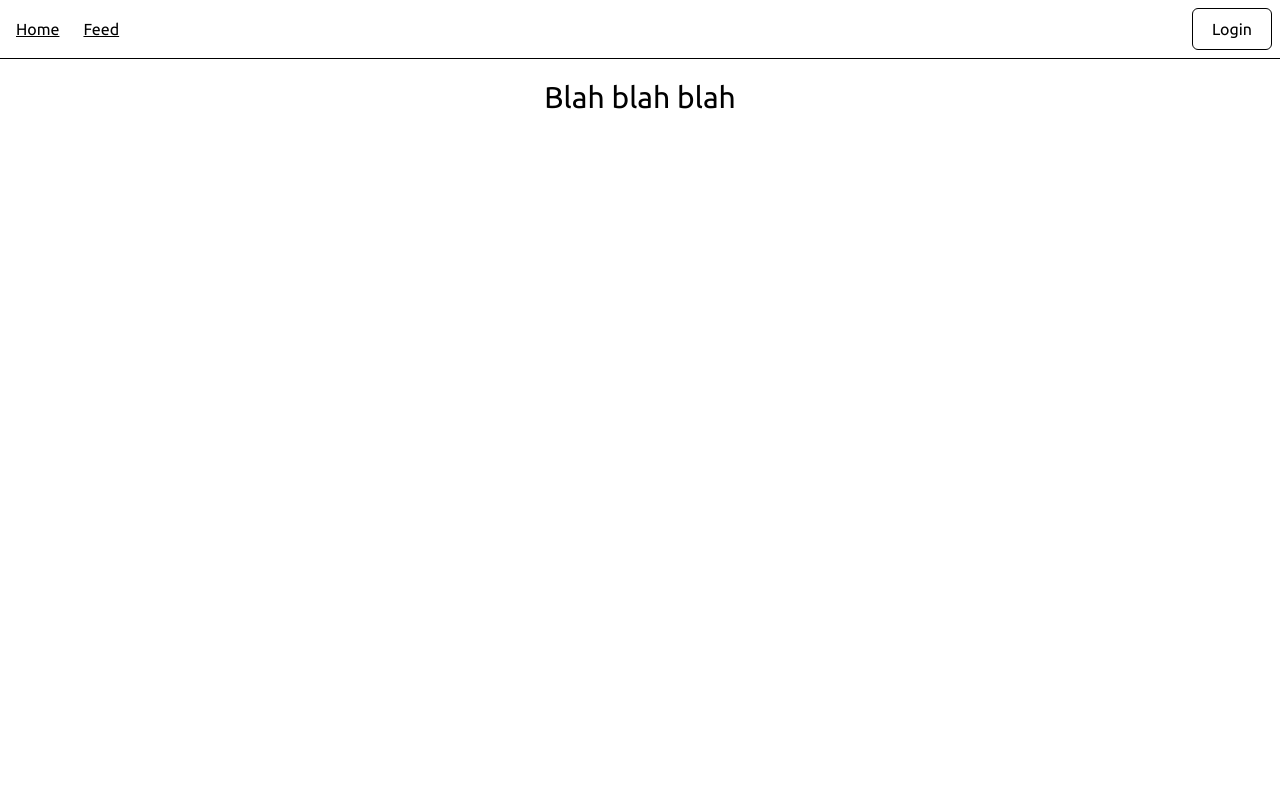
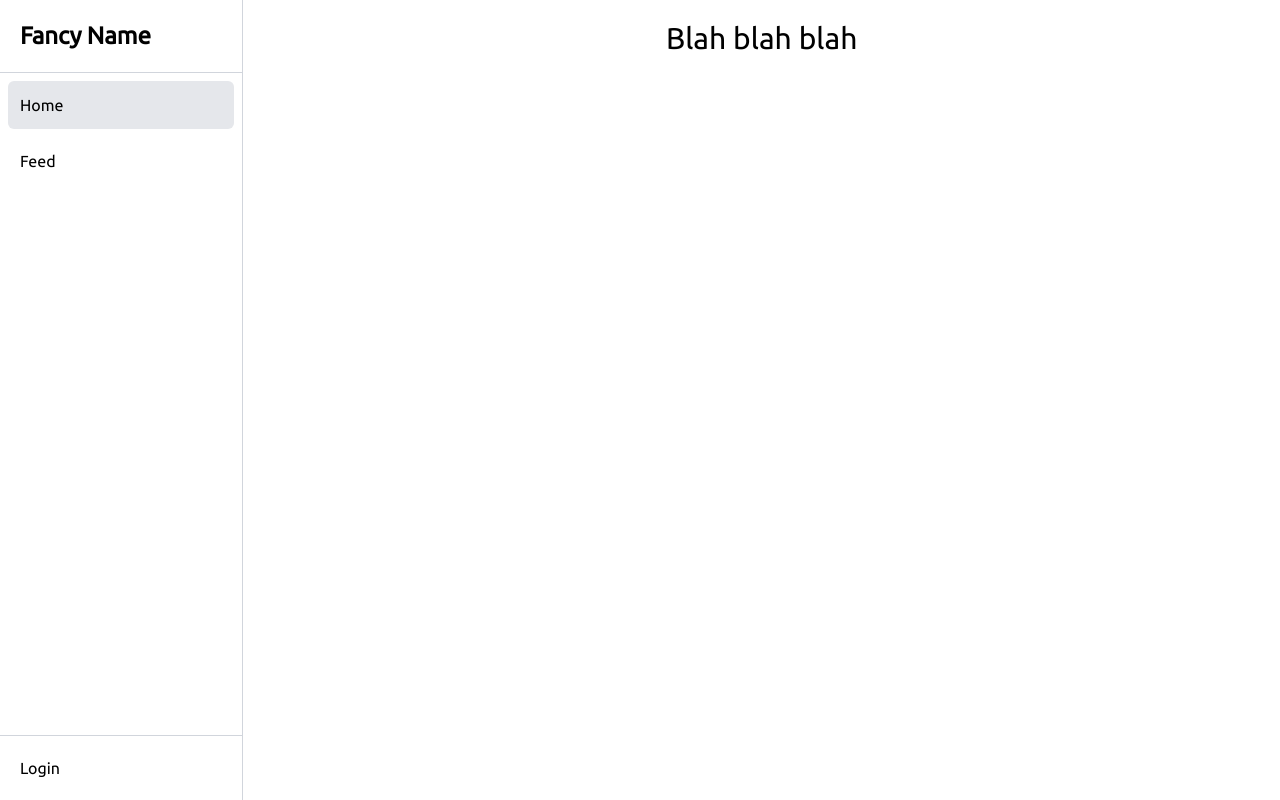
Before and after one commit to HamsterBigTech/kakayato-gloopost, a SvelteKit app: page / in a window 1280 px wide. Built offline with nearby package versions, Linux system fonts and the light colour scheme; no server answers.

Commit message:
feat: rewamped visuals

```diff
--- a/src/lib/components/button.svelte
+++ /dev/null
@@ -1,19 +0,0 @@
-<script lang="ts">
-	import type { Snippet } from 'svelte';
-
-	type Props = {
-		onClick: () => unknown;
-		children: Snippet;
-		classes?: string;
-	};
-
-	const { children, classes = '', onClick }: Props = $props();
-</script>
-
-<button
-	class={'transition border-1 text-center border-black hover:bg-gray-300 active:bg-gray-400 p-2 rounded-md ' +
-		classes}
-	onclick={onClick}
->
-	{@render children()}
-</button>
--- a/src/lib/components/link.svelte
+++ /dev/null
@@ -1,9 +0,0 @@
-<script lang="ts">
-	import type { Snippet } from 'svelte';
-
-	const { href, children }: { href: string; children: Snippet } = $props();
-</script>
-
-<a class="underline p-2" {href}>
-	{@render children()}
-</a>
--- a/src/routes/+layout.svelte
+++ b/src/routes/+layout.svelte
@@ -3,11 +3,10 @@
 	import { onMount } from 'svelte';
 	import type { SupabaseClient, Session } from '@supabase/supabase-js';
 	import { goto } from '$app/navigation';
-	import Button from '$lib/components/button.svelte';
 	import { defaultClient, supabaseCtx } from '$lib/service/supabase';
 	import { sessionCtx } from '$lib/service/session';
 	import { bookCtx, BookService } from '$lib/service/book';
-	import Link from '$lib/components/link.svelte';
+	import { page } from '$app/state';
 
 	let { children } = $props();
 
@@ -20,6 +19,8 @@
 	const books = $state<BookService>(new BookService(supabase));
 	bookCtx.set(books);
 
+	const path = $derived(page.url.pathname);
+
 	onMount(() => {
 		supabase.auth.onAuthStateChange((_, s) => {
 			session.session = s;
@@ -27,17 +28,39 @@
 	});
 </script>
 
-<nav class="border-b-1 border-black m-0 p-2 flex justify-between items-center">
-	<div class="flex gap-2">
-		<Link href="/">Home</Link>
-		<Link href="/feed">Feed</Link>
+<div class="flex flex-row h-100vh">
+	<nav class="w-75 h-screen m-0 flex flex-col border-r-1 border-gray-300">
+		<div class="p-2 border-b-1 border-gray-300">
+			<h1 class="font-bold text-2xl p-3">Fancy Name</h1>
 		</div>
 
+		<div class="p-2 flex flex-col gap-2">
+			<a
+				class={`transition p-3 rounded-md ${path === '/' ? 'bg-gray-200' : 'hover:bg-gray-200'}`}
+				href="/">Home</a
+			>
+			<a
+				class={`transition p-3 rounded-md ${path === '/feed' ? 'bg-gray-200' : 'hover:bg-gray-200'}`}
+				href="/feed">Feed</a
+			>
+		</div>
+
+		<div class="mt-auto w-full border-t-1 border-gray-300 p-2">
 			{#if session.session === null}
-		<Button classes="w-20" onClick={() => goto('/login')}>Login</Button>
+				<button
+					class="transition p-3 rounded-md hover:bg-gray-200 active:bg-gray-300 w-full text-left"
+					onclick={() => goto('/login')}>Login</button
+				>
 			{:else}
-		<Button classes="w-20" onClick={() => supabase.auth.signOut()}>Logout</Button>
+				<button
+					class="transition p-3 rounded-md hover:bg-gray-200 active:bg-gray-300 w-full text-left"
+					onclick={() => supabase.auth.signOut()}>Logout</button
+				>
 			{/if}
+		</div>
 	</nav>
 
+	<div class="w-full">
 		{@render children()}
+	</div>
+</div>
--- a/src/routes/feed/+page.svelte
+++ b/src/routes/feed/+page.svelte
@@ -3,7 +3,6 @@
 	import { onMount } from 'svelte';
 	import { type Book, bookCtx } from '$lib/service/book';
 	import { sessionCtx } from '$lib/service/session';
-	import Button from '$lib/components/button.svelte';
 
 	const books = bookCtx.get();
 	const session = sessionCtx.get();
@@ -21,39 +20,44 @@
 	});
 </script>
 
-<div class="mt-5">
+<div class="flex flex-col">
+	<h1 class="mt-8 text-3xl text-center">Dicsover Your Next Read</h1>
+
+	<div class="mt-8 flex flex-col items-center">
 		{#await selectedBook}
 			<h1 class="text-center text-3xl">Loading...</h1>
 		{:then book}
 			<div class="flex justify-center">
-			<div class="w-150 p-2 border-black border-1 rounded-md flex flex-col text-center gap-2">
-				<p class="text-xl">{book.author}</p>
+				<div class="w-100 shadow-xl rounded-xl flex flex-col overflow-hidden">
+					<img class="w-full h-150" src={book.image} />
 
-				<h1 class="text-4xl m-5">{book.title}</h1>
+					<div class="m-4 flex flex-col">
+						<h1 class="text-xl font-bold">{book.title}</h1>
+						<p class="text-sm">{book.author}</p>
+					</div>
+				</div>
+			</div>
 
-				<img src={book.image} class="w-full rounded-md" />
-
-				<div class="flex justify-stretch gap-2">
-					<Button
-						classes="w-full text-xl"
-						onClick={async () => {
+			<div class="flex gap-8 w-fit mt-8">
+				<button
+					class="transition w-15 h-15 text-2xl rounded-full border-2 hover:bg-gray-200 active:bg-gray-300 border-red-300"
+					onclick={async () => {
 						await books.dislikeBook(book.id);
 						selectedBook = books.getRandomBook();
 					}}
 				>
-						Won't read
-					</Button>
-					<Button
-						classes="w-full text-xl"
-						onClick={async () => {
+					👎
+				</button>
+				<button
+					class="transition w-15 h-15 text-2xl rounded-full border-2 hover:bg-gray-200 active:bg-gray-300 border-green-300"
+					onclick={async () => {
 						await books.likeBook(book.id);
 						selectedBook = books.getRandomBook();
 					}}
 				>
-						Will read
-					</Button>
-				</div>
-			</div>
+					👍
+				</button>
 			</div>
 		{/await}
 	</div>
+</div>
```
Lines whose indentation alone changed are shown as unchanged.
